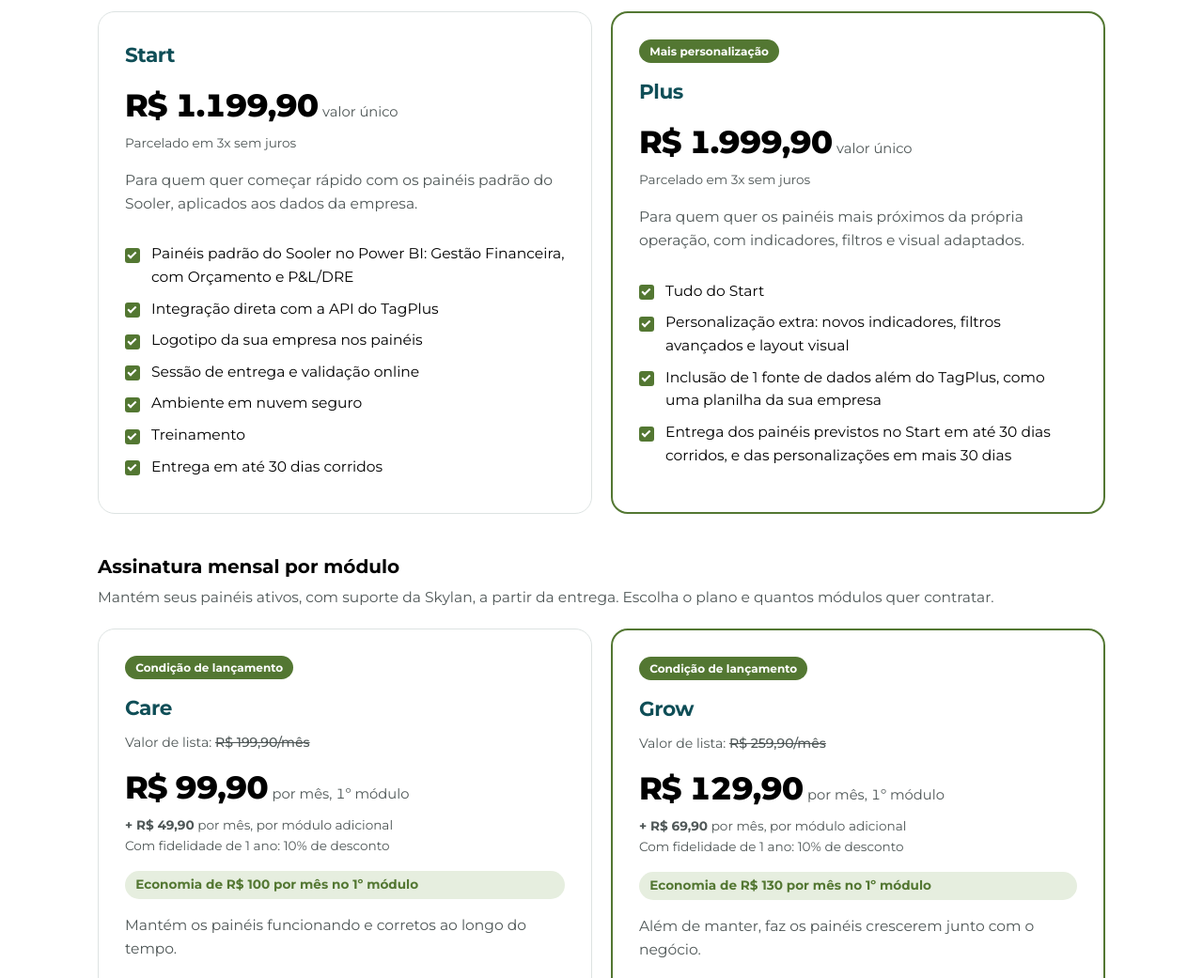
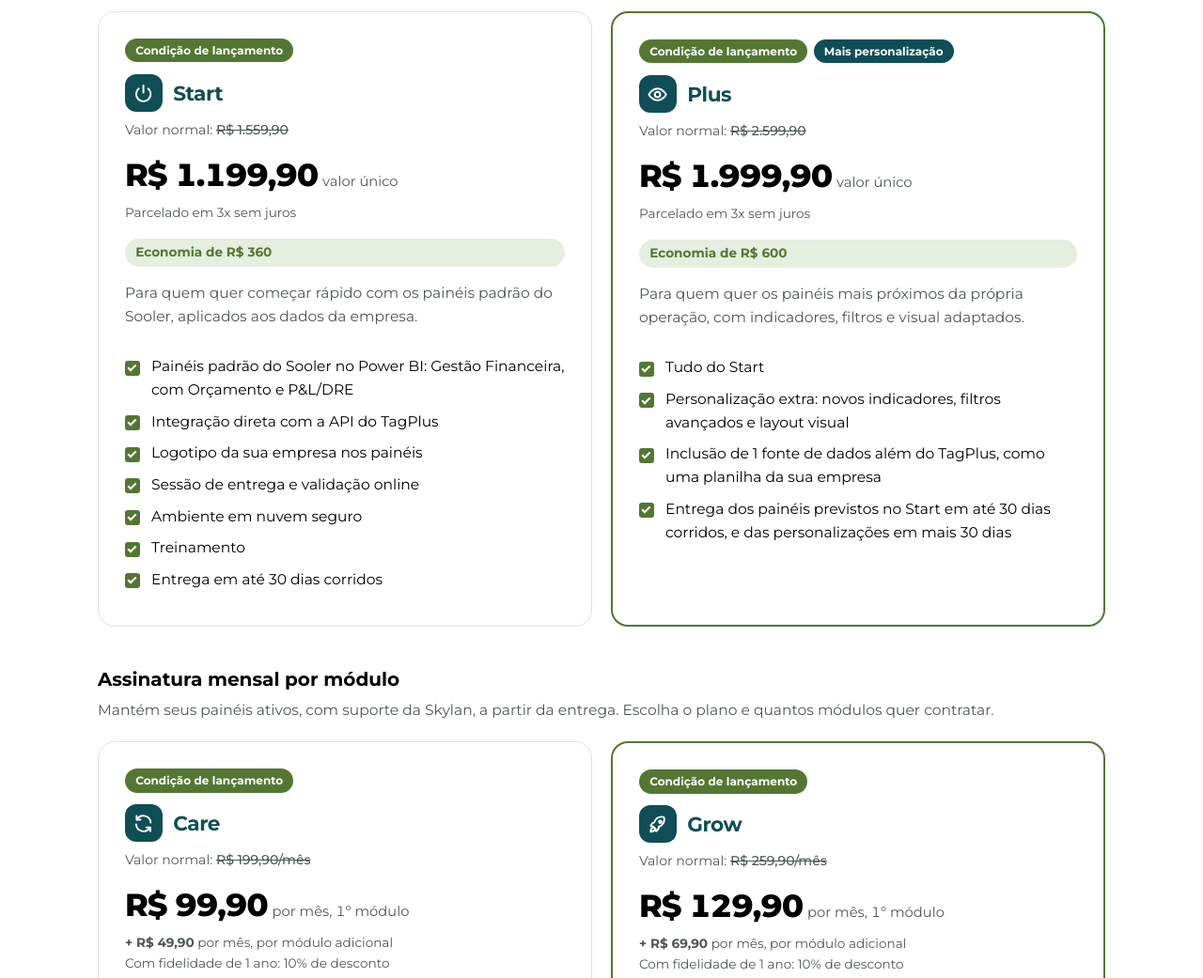
Before and after one commit to monitoramentosooler/lpsooler, a plain HTML site: page index.html in a window 1280 px wide. Shown: the part 4820-5861 px from the top of the page at 94% size. Drawn offline with Linux system fonts and the light colour scheme.

Commit message:
Add files via upload

```diff
--- a/index.html
+++ b/index.html
@@ -231,6 +231,12 @@
 .plans{display:grid;grid-template-columns:1fr 1fr;gap:1.25rem}
 .plan{background:var(--paper);border:1px solid var(--line);border-radius:var(--radius-lg);padding:1.75rem;display:flex;flex-direction:column}
 .plan.hl{border:2px solid var(--green)}
+.plan-name{display:flex;align-items:center;gap:.7rem}
+.plan-ic{flex:none;width:2.5rem;height:2.5rem;border-radius:12px;background:var(--teal);color:var(--white);display:grid;place-items:center}
+.plan-ic svg{width:1.45rem;height:1.45rem}
+.plan .tags{display:flex;flex-wrap:wrap;gap:.4rem;margin-bottom:.8rem}
+.plan .tags .tag{margin-bottom:0}
+.plan .tag.alt{background:var(--teal)}
 .plan .tag{align-self:flex-start;font-size:.75rem;font-weight:700;background:var(--green);color:var(--white);padding:.2rem .7rem;border-radius:999px;margin-bottom:.8rem}
 .plan h4{margin:0;font-size:1.35rem;color:var(--brand);letter-spacing:-.02em}
 .price{margin:.6rem 0 .2rem;font-variant-numeric:tabular-nums}
@@ -550,9 +556,12 @@
         <p>Valor único, não recorrente. Cobre a integração com o TagPlus, os painéis com seus dados e a entrega com treinamento.</p>
         <div class="plans">
           <article class="plan">
-            <h4>Start</h4>
+            <span class="tag">Condição de lançamento</span>
+            <h4 class="plan-name"><span class="plan-ic" aria-hidden="true"><svg viewBox="0 0 24 24" fill="none" stroke="currentColor" stroke-width="2" stroke-linecap="round" stroke-linejoin="round"><path d="M12 3v8"/><path d="M6.8 6.5a8 8 0 1 0 10.4 0"/></svg></span>Start</h4>
+            <p class="anchor">Valor normal: <s>R$ 1.559,90</s></p>
             <p class="price"><strong>R$ 1.199,90</strong><span>valor único</span></p>
             <p class="price-note">Parcelado em 3x sem juros</p>
+            <p class="save">Economia de R$ 360</p>
             <p class="desc">Para quem quer começar rápido com os painéis padrão do Sooler, aplicados aos dados da empresa.</p>
             <ul class="checks">
               <li>Painéis padrão do Sooler no Power BI: Gestão Financeira, com Orçamento e P&amp;L/DRE</li>
@@ -565,10 +574,12 @@
             </ul>
           </article>
           <article class="plan hl">
-            <span class="tag">Mais personalização</span>
-            <h4>Plus</h4>
+            <div class="tags"><span class="tag">Condição de lançamento</span><span class="tag alt">Mais personalização</span></div>
+            <h4 class="plan-name"><span class="plan-ic" aria-hidden="true"><svg viewBox="0 0 24 24" fill="none" stroke="currentColor" stroke-width="2" stroke-linecap="round" stroke-linejoin="round"><path d="M2.5 12S6 5.5 12 5.5 21.5 12 21.5 12 18 18.5 12 18.5 2.5 12 2.5 12z"/><circle cx="12" cy="12" r="3"/></svg></span>Plus</h4>
+            <p class="anchor">Valor normal: <s>R$ 2.599,90</s></p>
             <p class="price"><strong>R$ 1.999,90</strong><span>valor único</span></p>
             <p class="price-note">Parcelado em 3x sem juros</p>
+            <p class="save">Economia de R$ 600</p>
             <p class="desc">Para quem quer os painéis mais próximos da própria operação, com indicadores, filtros e visual adaptados.</p>
             <ul class="checks">
               <li>Tudo do Start</li>
@@ -586,8 +597,8 @@
         <div class="plans">
           <article class="plan">
             <span class="tag">Condição de lançamento</span>
-            <h4>Care</h4>
-            <p class="anchor">Valor de lista: <s>R$ 199,90/mês</s></p>
+            <h4 class="plan-name"><span class="plan-ic" aria-hidden="true"><svg viewBox="0 0 24 24" fill="none" stroke="currentColor" stroke-width="2" stroke-linecap="round" stroke-linejoin="round"><path d="M20 11A8 8 0 0 0 5.1 7.5"/><path d="M4.5 3.5v4.3h4.3"/><path d="M4 13a8 8 0 0 0 14.9 3.5"/><path d="M19.5 20.5v-4.3h-4.3"/></svg></span>Care</h4>
+            <p class="anchor">Valor normal: <s>R$ 199,90/mês</s></p>
             <p class="price"><strong>R$ 99,90</strong><span>por mês, 1º módulo</span></p>
             <p class="price-note"><strong>+ R$ 49,90</strong> por mês, por módulo adicional<br>Com fidelidade de 1 ano: 10% de desconto</p>
             <p class="save">Economia de R$ 100 por mês no 1º módulo</p>
@@ -601,8 +612,8 @@
           </article>
           <article class="plan hl">
             <span class="tag">Condição de lançamento</span>
-            <h4>Grow</h4>
-            <p class="anchor">Valor de lista: <s>R$ 259,90/mês</s></p>
+            <h4 class="plan-name"><span class="plan-ic" aria-hidden="true"><svg viewBox="0 0 24 24" fill="none" stroke="currentColor" stroke-width="2" stroke-linecap="round" stroke-linejoin="round"><path d="M4.5 13.5a7.5 7.5 0 0 1 6 6 6 6 0 0 0 3-5 9 9 0 0 0 6-8.5 2.5 2.5 0 0 0-2.5-2.5 9 9 0 0 0-8.5 6 6 6 0 0 0-4 4z"/><path d="M7.5 15a5 5 0 0 0-3 5 5 5 0 0 0 5-3"/><circle cx="15" cy="9" r="1.3"/></svg></span>Grow</h4>
+            <p class="anchor">Valor normal: <s>R$ 259,90/mês</s></p>
             <p class="price"><strong>R$ 129,90</strong><span>por mês, 1º módulo</span></p>
             <p class="price-note"><strong>+ R$ 69,90</strong> por mês, por módulo adicional<br>Com fidelidade de 1 ano: 10% de desconto</p>
             <p class="save">Economia de R$ 130 por mês no 1º módulo</p>
@@ -637,7 +648,7 @@
             </tr>
           </thead>
           <tbody>
-            <tr><th scope="row">Valor</th><td class="v">R$ 1.199,90<br><small>em 3x sem juros</small></td><td class="v">R$ 1.999,90<br><small>em 3x sem juros</small></td><td class="v"><s class="old">R$ 199,90</s><br>R$ 99,90<br><small>+ R$ 49,90 por módulo adicional</small></td><td class="v"><s class="old">R$ 259,90</s><br>R$ 129,90<br><small>+ R$ 69,90 por módulo adicional</small></td></tr>
+            <tr><th scope="row">Valor</th><td class="v">R$ 1.199,90<br><small>em 3x sem juros</small></td><td class="v">R$ 1.999,90<br><small>em 3x sem juros</small></td><td class="v">R$ 99,90<br><small>+ R$ 49,90 por módulo adicional</small></td><td class="v">R$ 129,90<br><small>+ R$ 69,90 por módulo adicional</small></td></tr>
             <tr class="sub"><th colspan="5" scope="colgroup">Implantação</th></tr>
             <tr><th scope="row">Painéis de Gestão Financeira (Orçamento e P&amp;L/DRE)</th><td><span class="yes" aria-hidden="true">✓</span><span class="sr">Incluso</span></td><td><span class="yes" aria-hidden="true">✓</span><span class="sr">Incluso</span></td><td>–</td><td>–</td></tr>
             <tr><th scope="row">Integração com o TagPlus</th><td><span class="yes" aria-hidden="true">✓</span><span class="sr">Incluso</span></td><td><span class="yes" aria-hidden="true">✓</span><span class="sr">Incluso</span></td><td>–</td><td>–</td></tr>
```
